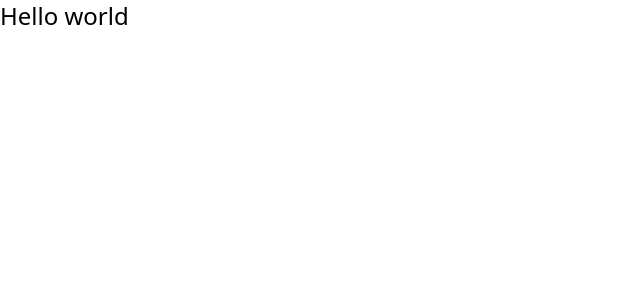
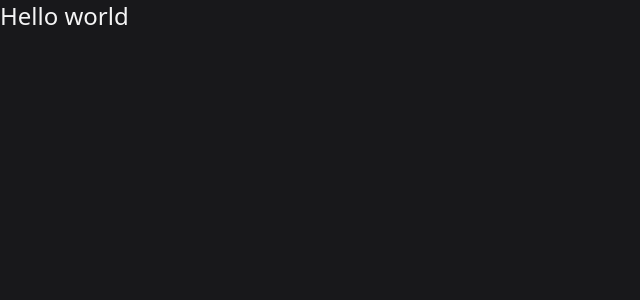
Before and after one commit to danjosepad/event-platform-rocketseat, a React (Vite) app: page / in a window 1280 px wide. Shown: the top 300 px of the page, without its empty margins (0-640 px from the left). Built offline with nearby package versions, Linux system fonts and the light colour scheme.

Commit message:
style: add body general style

```diff
--- a/src/styles/global.css
+++ b/src/styles/global.css
@@ -1,3 +1,7 @@
 @tailwind base;
 @tailwind components;
 @tailwind utilities;
+
+body {
+  @apply bg-zinc-900 text-zinc-100;
+}
```
